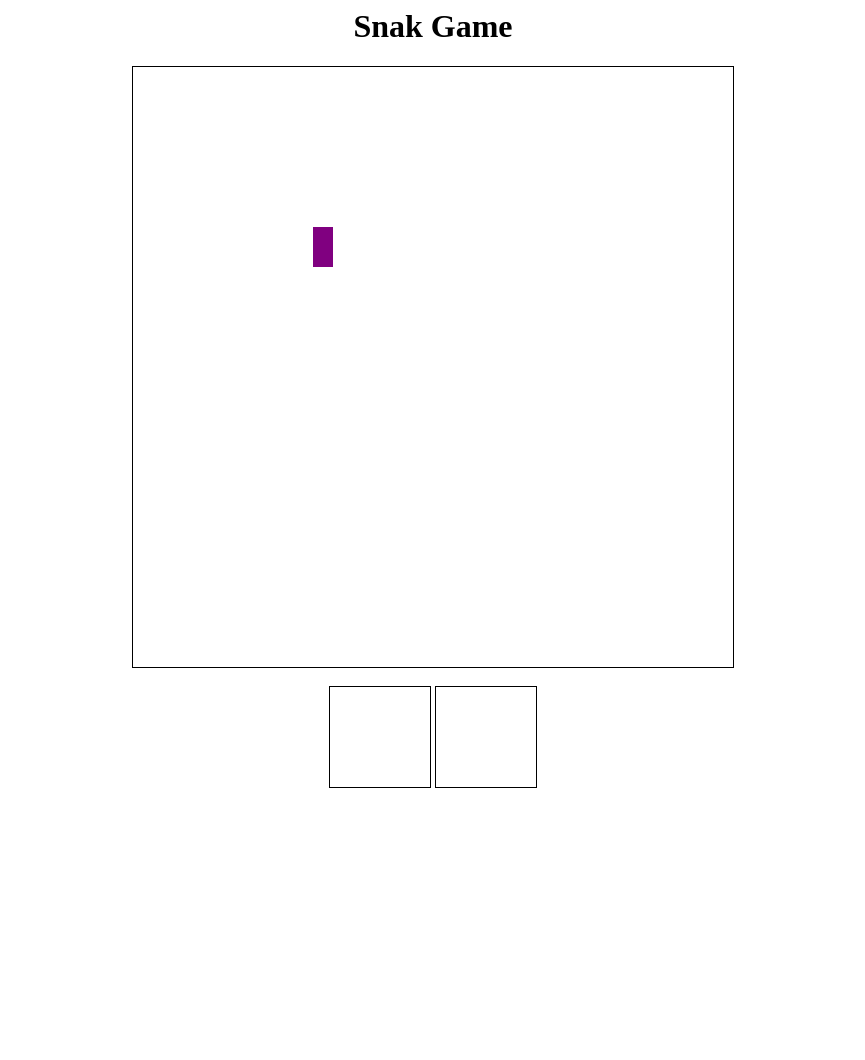
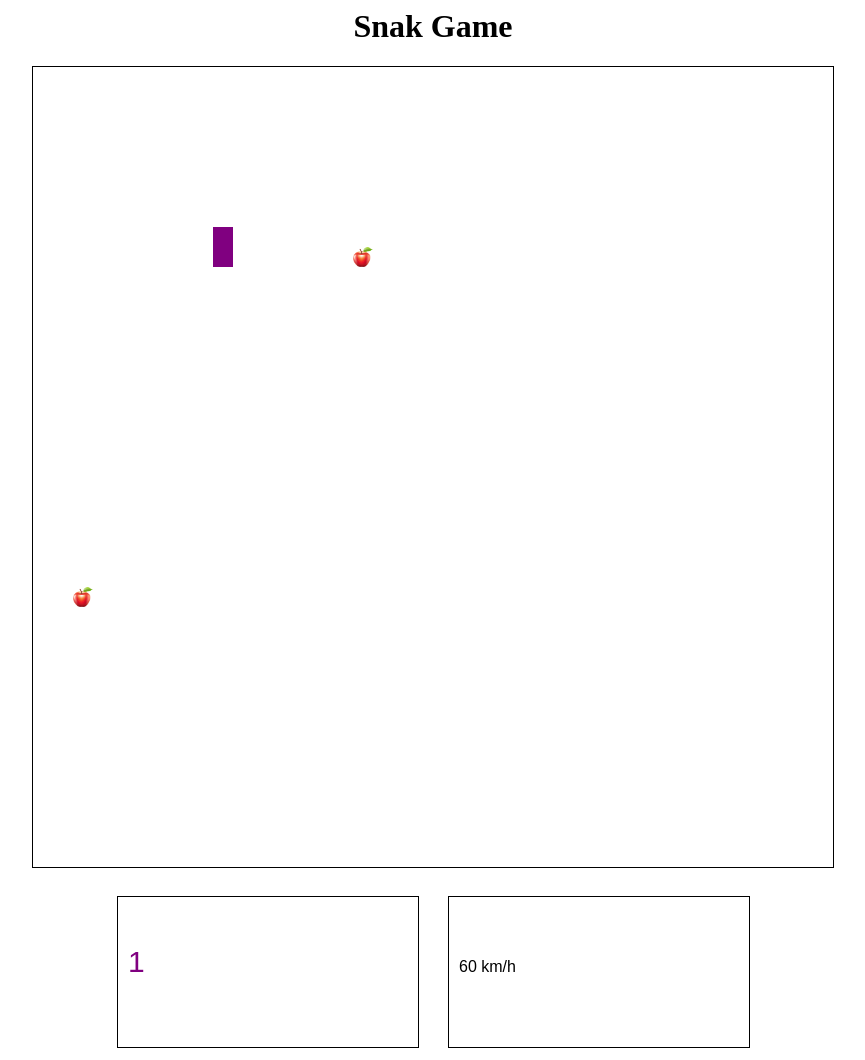
Before and after one commit to rg-km/se-fe8-kelompok6, a plain HTML site: page index.html in a window 1280 px wide. Shown: the whole page, without its empty margins (207-1072 px from the left). Before the commit the page ends 800 px from the top, so only its background shows below. Drawn offline with Linux system fonts and the light colour scheme.

Commit message:
changing canvas ratio, add margin

```diff
--- a/index.html
+++ b/index.html
@@ -5,14 +5,16 @@
     <body onload="draw();">
         <div style="text-align: center;">
             <h1>Snak Game</h1>
-            <canvas id="snakeBoard" width="600" height="600" style="border:1px solid #000000;"></canvas>
-            <img src="apple.png" id="apple" alt="" width="20" height="20" style="display: none;"/>
+            <canvas id="snakeBoard" width="800" height="800" style="border:1px solid #000000;"></canvas>
+            <img src="assets/apple.png" id="apple" alt="" width="20" height="20" style="display: none;"/>
+            <img src="assets/snake-head.png" id="snake-head" alt="" width="20" height="20" style="display: none;"/>
 
         </div>
         <div style="text-align: center;">
             <br>
-            <canvas id="score1Board" width="100" height="100" style="border:1px solid #000000;"></canvas>
-            <canvas id="speedBoard" width="100" height="100" style="border:1px solid #000000;"></canvas>
+
+            <canvas id="score1Board" width="300" height="150" style="border:1px solid #000000; margin-right: 25px; margin-top: 10px;"></canvas>
+            <canvas id="speedBoard" width="300" height="150" style="border:1px solid #000000; "></canvas>
 
         </div>
     </body>
```
